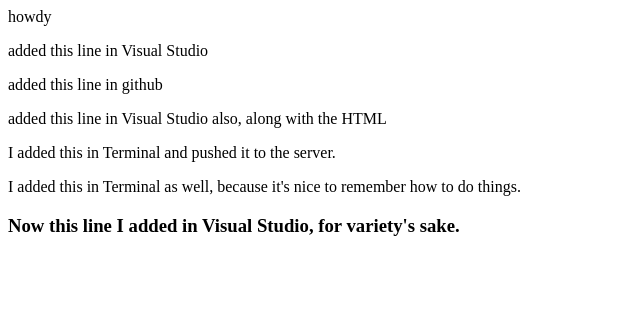
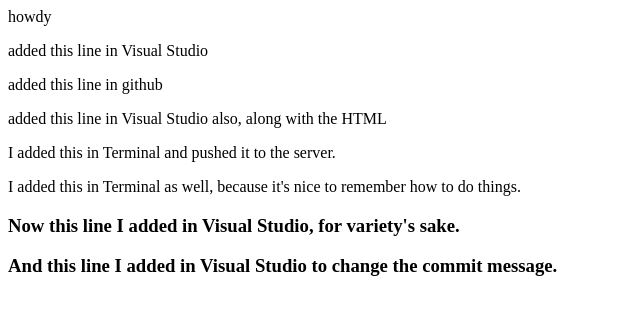
Before and after one commit to bugbearcreative/bugbearcreative.github.io, a plain HTML site: page index.html in a window 1280 px wide. Shown: the whole page, without its empty margins (0-640 px from the left). Drawn offline with Linux system fonts and the light colour scheme.

```diff
--- a/index.html
+++ b/index.html
@@ -10,5 +10,6 @@
 	<p>I added this in Terminal and pushed it to the server.</p>
 	<p>I added this in Terminal as well, because it's nice to remember how to do things.</p>
 <h3>Now this line I added in Visual Studio, for variety's sake.</h3>
+<h3>And this line I added in Visual Studio to change the commit message.</h3>
 </body>
 </html>
```
